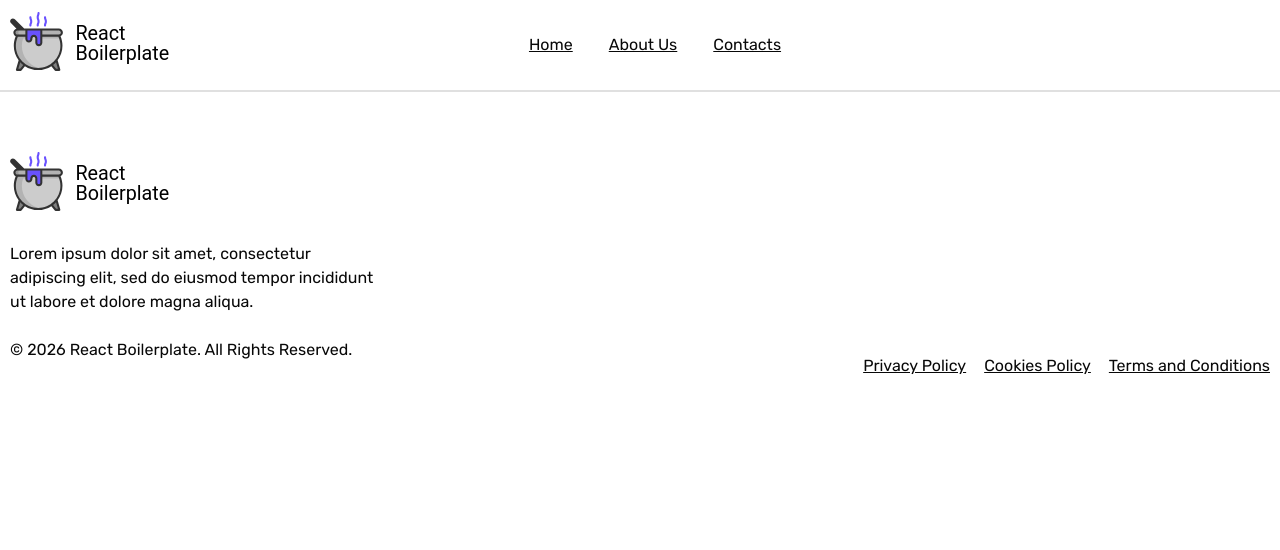
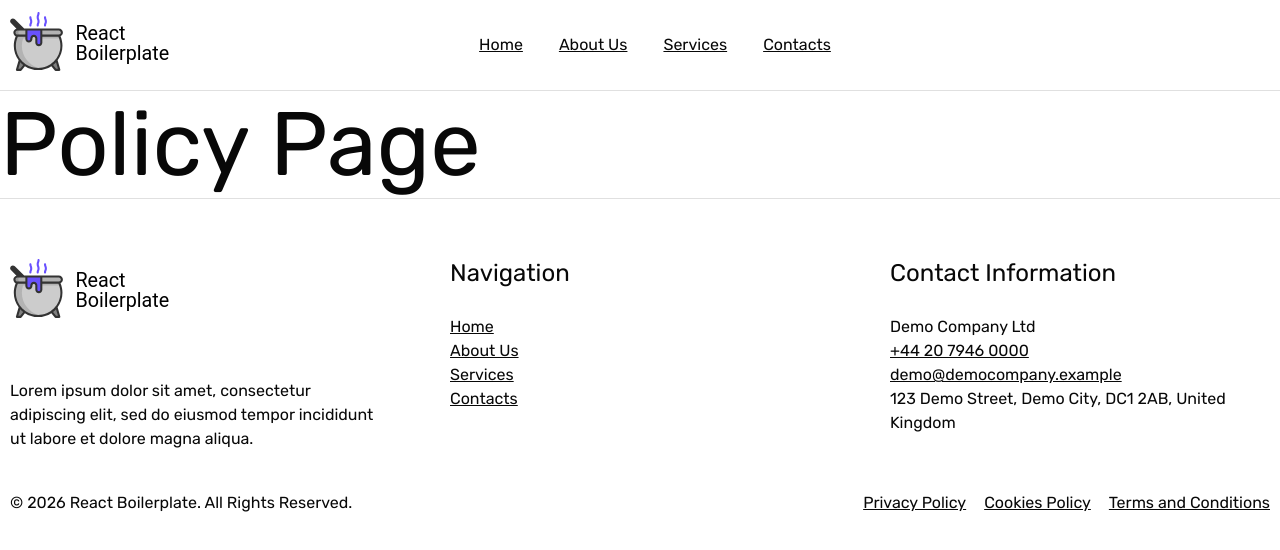
Before and after one commit to dmitryjast/boilerplate-react, a React (Vite) app: page /terms-and-conditions in a window 1280 px wide. Shown: the top 550 px of the page. Built offline with nearby package versions, Linux system fonts and the light colour scheme.

Commit message:
Added part of the footer

```diff
--- a/src/App.tsx
+++ b/src/App.tsx
@@ -6,7 +6,10 @@ import Footer from "./components/Footer/Footer";
 
 import Home from "./pages/HomePage/Home";
 import About from "./pages/AboutPage/About";
+import Services from "./pages/ServicesPage/Services";
 import Contact from "./pages/ContactPage/Contact";
+
+import Policy from "./pages/PolicyPages/Policy";
 
 function App() {
 
@@ -16,7 +19,15 @@ function App() {
     <Routes>
       <Route path="/" element={<Home />} />
       <Route path="/about-us" element={<About />} />
+      <Route path="/services" element={<Services />} />
       <Route path="/contacts" element={<Contact />} />
+
+      {/* Policy Pages */}
+      <Route path="/privacy-policy" element={<Policy />} />
+      <Route path="/cookies-policy" element={<Policy />} />
+      <Route path="/terms-and-conditions" element={<Policy />} />
+
+
     </Routes>
     <Footer />
     </BrowserRouter>
--- a/src/components/Footer/Footer.scss
+++ b/src/components/Footer/Footer.scss
@@ -21,11 +21,21 @@
                             max-width: 160px;
                         }
                     }
+                    .footer-list {
+                        display: flex;
+                        flex-direction: column;
+                        gap: 12px;
+                        ul {
+                            padding: 0;
+                            list-style-type: none;
+                        }
+                    }
                 }
             }
             .row-bottom {
                 display: flex;
                 gap: 24px;
+                align-items: center;
                 justify-content: space-between;
                 .column {
                     .legal-pages-menu {
--- a/src/components/Footer/Footer.tsx
+++ b/src/components/Footer/Footer.tsx
@@ -1,9 +1,13 @@
 import { Link } from "react-router-dom";
 import logo from "../../assets/img/logo.svg";
+import FooterList from "./FooterList";
 
 import "./Footer.scss";
 
 export default function Footer() {
+
+
+
     return(
         <footer className="footer">
             <div className="container">
@@ -16,10 +20,20 @@ export default function Footer() {
                             <p>Lorem ipsum dolor sit amet, consectetur adipiscing elit, sed do eiusmod tempor incididunt ut labore et dolore magna aliqua.</p>
                         </div>
                         <div className="column">
-
+                            <FooterList title="Navigation" items={[
+                                {label: "Home", to: "/"},
+                                {label: "About Us", to: "/about-us" },
+                                {label: "Services", to: "/services" },
+                                {label: "Contacts", to: "/contacts" }
+                            ]}/>
                         </div>
                         <div className="column">
-
+                            <FooterList title="Contact Information" items={[
+                                {label: "Demo Company Ltd"},
+                                {label: "+44 20 7946 0000", link: "tel:+442079460000"},
+                                {label: "demo@democompany.example", link: "mailto:demo@democompany.example"},
+                                {label: "123 Demo Street, Demo City, DC1 2AB, United Kingdom"}
+                            ]} />
                         </div>
                     </div>
                     <div className="row-bottom">
--- /dev/null
+++ b/src/components/Footer/FooterList.tsx
@@ -0,0 +1,36 @@
+import { Link } from "react-router-dom"
+
+interface FooterListItem {
+    label: string;
+    to?: string;
+    link?: string;
+}
+
+interface FooterListProps {
+    title: string;
+    items: FooterListItem[];
+}
+
+export default function FooterList({ title, items }: FooterListProps) {
+
+    return(
+        <div className="footer-list">
+            <h5>{title}</h5>
+            <div>
+                <ul>
+                    {items.map((item, index) => (
+                        <li key={index}>
+                             {item.to ? (
+                                <Link to={item.to}>{item.label}</Link>
+                             ) : item.link ? (
+                                <a href={item.link}>{item.label}</a>
+                             ) : (
+                                <p>{item.label}</p>
+                             )}
+                        </li>
+                    ))}
+                </ul>
+            </div>
+        </div>
+    )
+}
--- a/src/components/Header/HeaderMenu.tsx
+++ b/src/components/Header/HeaderMenu.tsx
@@ -6,7 +6,8 @@ export default function HeaderMenu() {
             <ul>
                 <li><Link to="/">Home</Link></li>
                 <li><Link to="/about-us">About Us</Link></li>
-                 <li><Link to="/Contacts">Contacts</Link></li>
+                <li><Link to="/services">Services</Link></li>
+                <li><Link to="/Contacts">Contacts</Link></li>
             </ul>
         </div>
     )
--- /dev/null
+++ b/src/pages/PolicyPages/Policy.tsx
@@ -0,0 +1,9 @@
+import "./Policy.scss";
+
+export default function Policy() {
+    return(
+        <>
+        <h1>Policy Page</h1>
+        </>
+    )
+}
--- /dev/null
+++ b/src/pages/ServicesPage/Services.tsx
@@ -0,0 +1,9 @@
+import "./Services.scss";
+
+export default function Services() {
+    return(
+        <>
+            <h1>Services</h1>
+        </>
+    )
+}
```
Also changed, not shown: src/pages/PolicyPages/Policy.scss (added), src/pages/ServicesPage/Services.scss (added).
